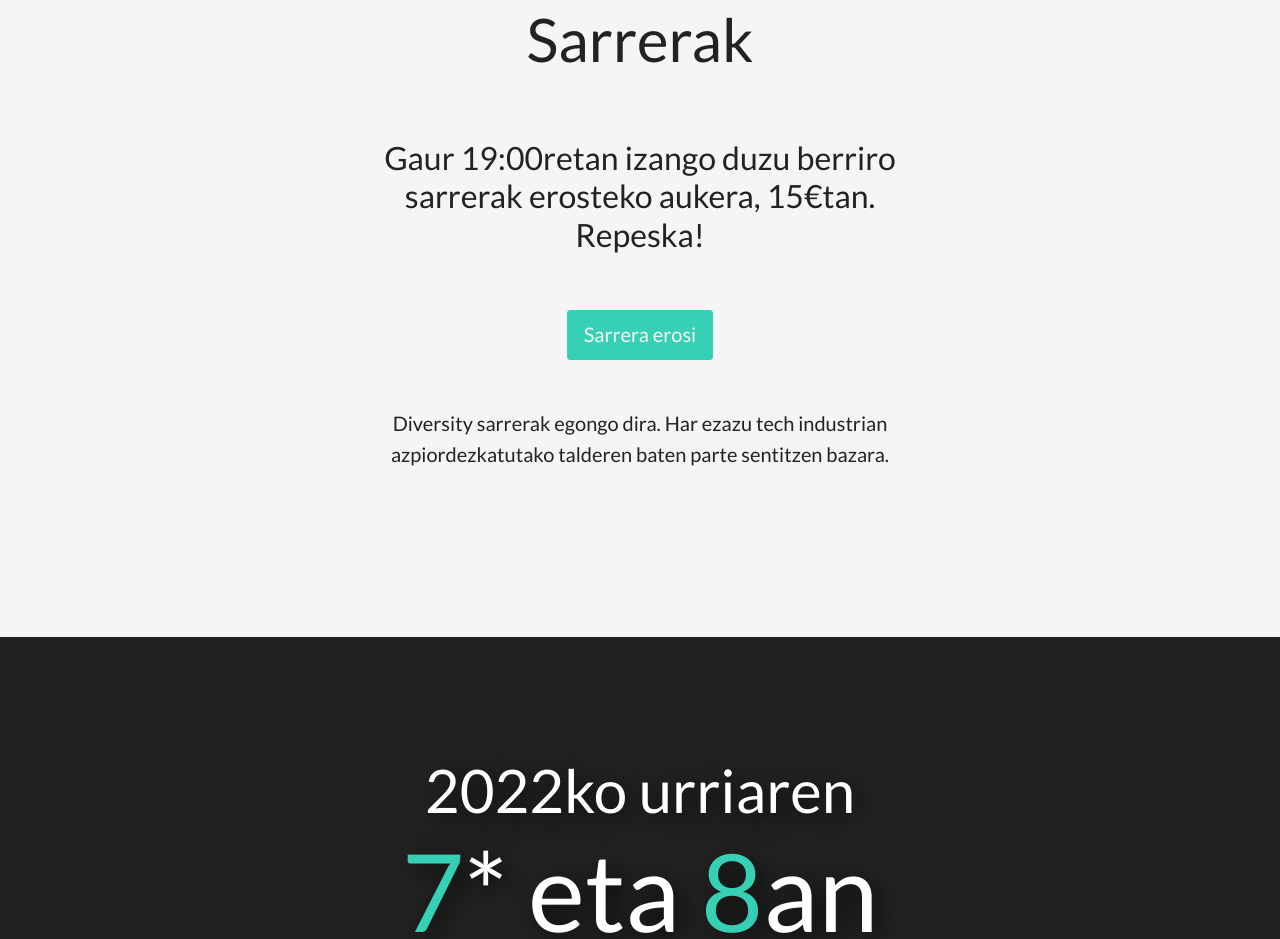
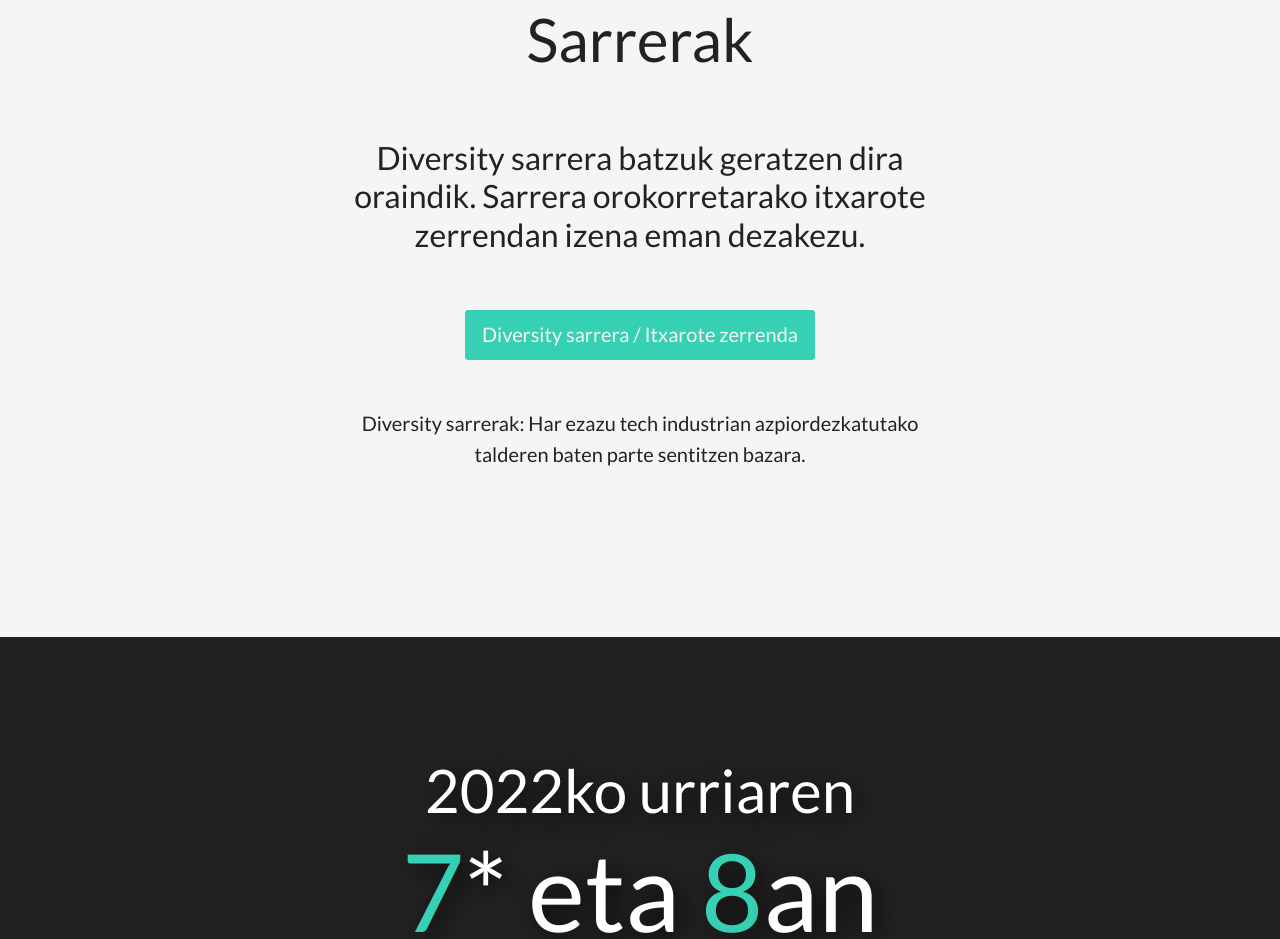
Before and after one commit to nakDS/nak-scaffold, a website: page docs/index.html in a window 1280 px wide. Shown: the part 963-1902 px from the top of the page. Drawn offline with Linux system fonts and the light colour scheme.

Commit message:
Update ticket information

```diff
--- a/docs/index.html
+++ b/docs/index.html
@@ -28,10 +28,9 @@
 <section class="nk-bg--k-9 nk-section nk-cover nk-text-align--center ">
   <div class="nk-container--text">
   <h1 class="nk-heading--1">Sarrerak</h1>
-  <p class="nk-heading--5">Gaur 19:00retan izango duzu berriro sarrerak erosteko aukera, 15€tan. Repeska!</p>
-  <a class="nk-button nk-button--color nk-mtx" target="_blank" rel="noopener noreferrer" href="https://www.eventbrite.es/e/entradas-theantievent-22-356154536807">Sarrera
-    erosi</a>
-    <p class="nk-mtx">Diversity sarrerak egongo dira. Har ezazu tech industrian azpiordezkatutako talderen baten parte sentitzen bazara.
+  <p class="nk-heading--5">Diversity sarrera batzuk geratzen dira oraindik. Sarrera orokorretarako itxarote zerrendan izena eman dezakezu.</p>
+  <a class="nk-button nk-button--color nk-mtx" target="_blank" rel="noopener noreferrer" href="https://www.eventbrite.es/e/entradas-theantievent-22-356154536807">Diversity sarrera / Itxarote zerrenda</a>
+    <p class="nk-mtx">Diversity sarrerak: Har ezazu tech industrian azpiordezkatutako talderen baten parte sentitzen bazara.
     </p>
   </div>
 </section>
```
Also changed, not shown: docs/index-es.html (+3 -4 lines).
